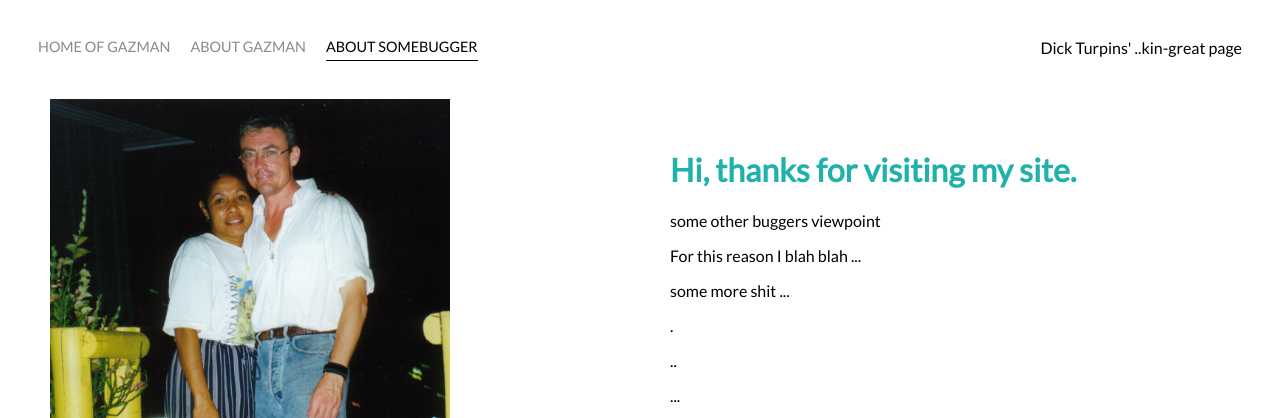
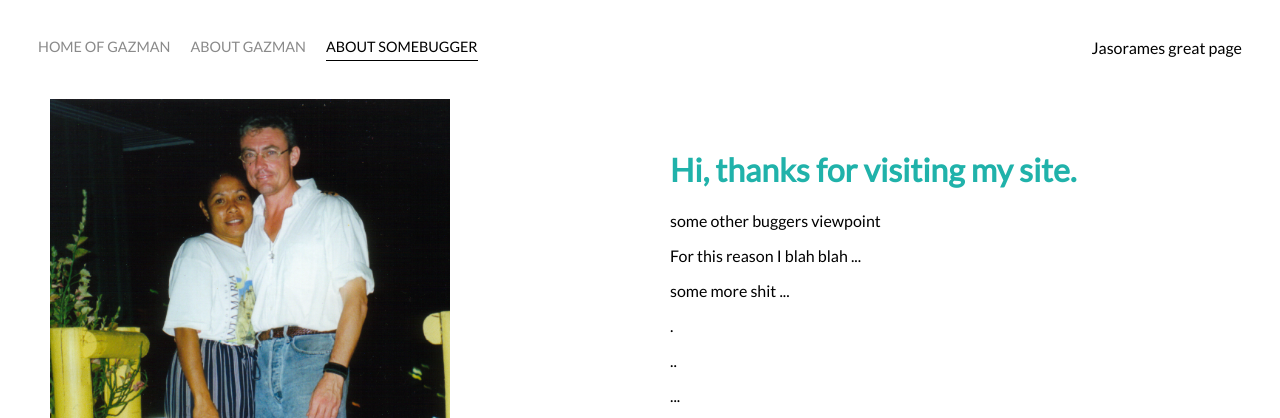
Before and after one commit to jasorame/family-website, a plain HTML site: page about somebugger.html in a window 1280 px wide. Shown: the top 418 px of the page. Drawn offline with Linux system fonts and the light colour scheme; grey boxes are pictures that could not be loaded.

Commit message:
Update about somebugger.html

```diff
--- a/about somebugger.html
+++ b/about somebugger.html
@@ -29,7 +29,7 @@
 
       <div class="right-side">
         <div class="brand">
-          Dick Turpins' ..kin-great page
+          Jasorames great page
         </div>
       </div>
     </div>
```
